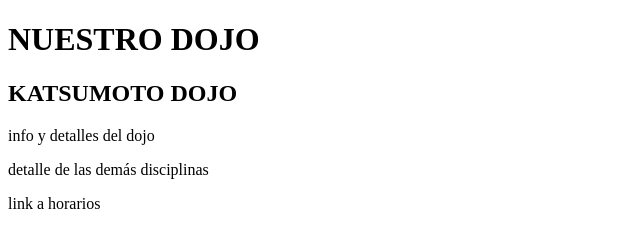
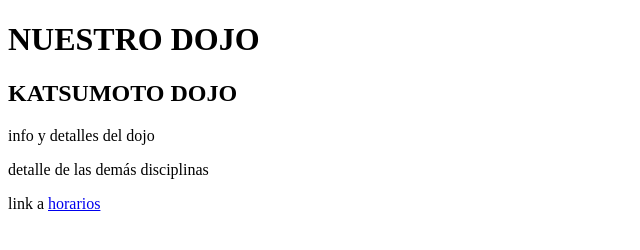
Before and after one commit to k0lst0m13r/aiki-katsu, an Astro site: page /about in a window 1280 px wide. Shown: the full height of the page, 0-640 px from the left. Built offline with nearby package versions, Linux system fonts and the light colour scheme; Astro itself is replaced by a stand-in of ours.

Commit message:
test link

```diff
--- a/src/pages/about.astro
+++ b/src/pages/about.astro
@@ -15,6 +15,6 @@
 		<h2>KATSUMOTO DOJO</h2>
         <p>info y detalles del dojo</p>
         <p>detalle de las demás disciplinas</p>
-        <p>link a horarios</p>
+        <p>link a <a href="/horarios/">horarios</a></p>
 	</body>
 </html>
```
